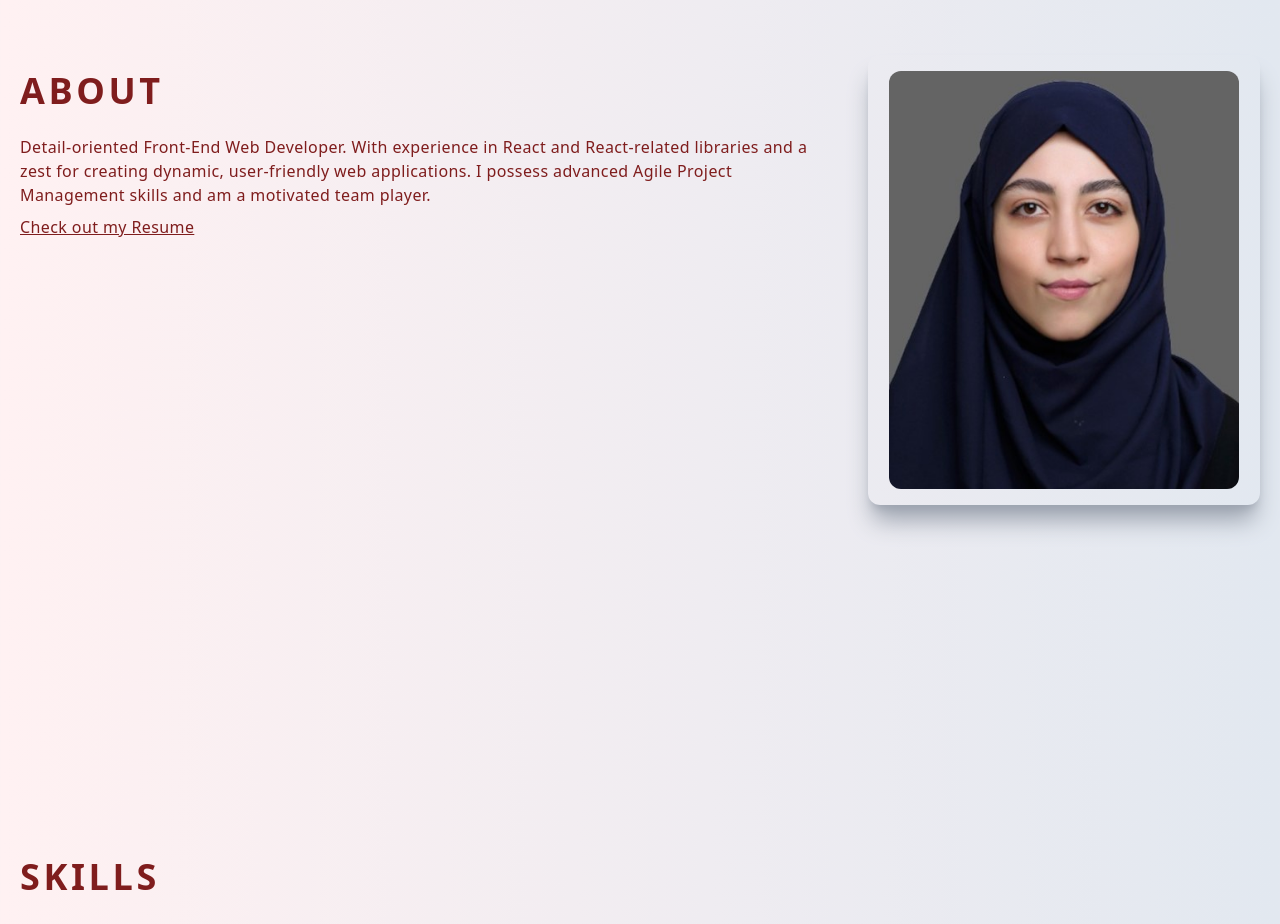
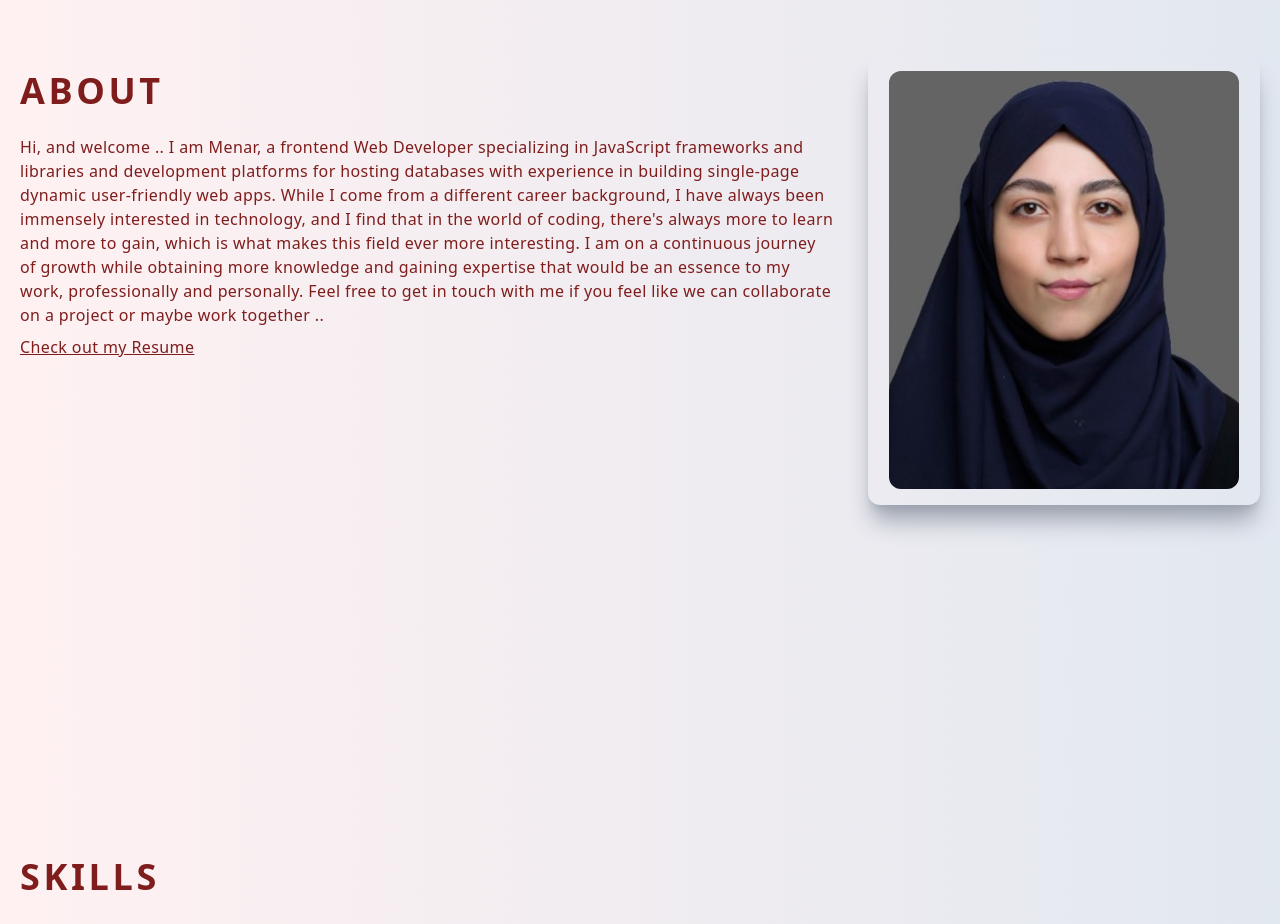
Before and after one commit to MenarSelamet/MyPortfolio, a React (Create React App) app: page / in a window 1280 px wide. Shown: the part 920-1844 px from the top of the page. Built offline with nearby package versions, Linux system fonts and the light colour scheme.

Commit message:
About section changed

```diff
--- a/src/Components/About.jsx
+++ b/src/Components/About.jsx
@@ -8,10 +8,18 @@ function About() {
         <div className="col-span-2">
           <h2 className="uppercase tracking-widest py-4">About</h2>
           <p className="py-2">
-            Detail-oriented Front-End Web Developer. With experience in React
-            and React-related libraries and a zest for creating dynamic,
-            user-friendly web applications. I possess advanced Agile Project
-            Management skills and am a motivated team player.
+            Hi, and welcome .. I am Menar, a frontend Web Developer
+            specializing in JavaScript frameworks and libraries and development
+            platforms for hosting databases with experience in building
+            single-page dynamic user-friendly web apps. While I come from a
+            different career background, I have always been immensely interested
+            in technology, and I find that in the world of coding, there's
+            always more to learn and more to gain, which is what makes this
+            field ever more interesting. I am on a continuous journey of growth
+            while obtaining more knowledge and gaining expertise that would be
+            an essence to my work, professionally and personally. Feel free to
+            get in touch with me if you feel like we can collaborate on a
+            project or maybe work together ..
           </p>
           <a
             href="https://www.canva.com/design/DAFSRmWYo_k/B69moS0ux5KGgfvRBzZvhA/view?utm_content=DAFSRmWYo_k&utm_campaign=designshare&utm_medium=link&utm_source=publishsharelink"
```
